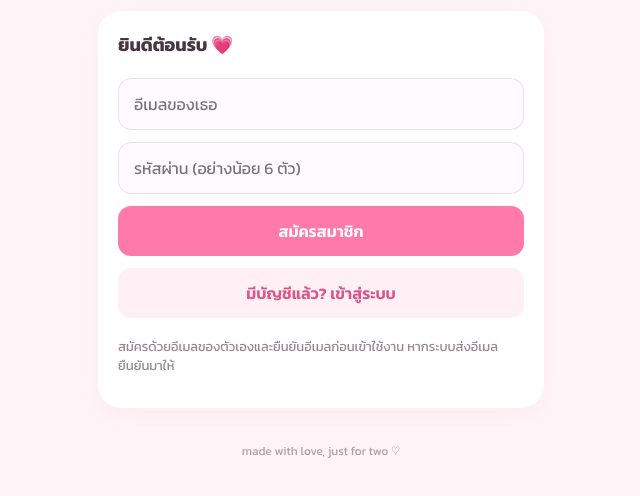
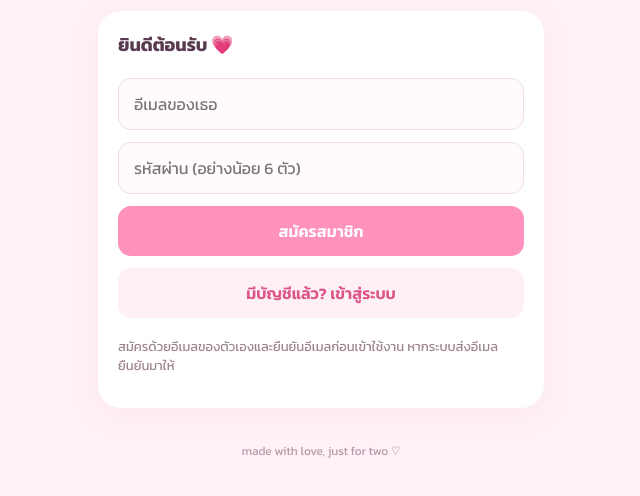
Before and after one commit to kawfang77/Love-Ticket, a plain HTML site: page index.html in a window 1280 px wide. Shown: the part 196-692 px from the top of the page, without its empty margins (319-959 px from the left). Drawn offline with nearby package versions, Linux system fonts and the light colour scheme.

Commit message:
Update index.html

```diff
--- a/index.html
+++ b/index.html
@@ -7,7 +7,15 @@
 <script src="https://cdn.jsdelivr.net/npm/@supabase/supabase-js@2"></script>
 <style>
 @import url('https://fonts.googleapis.com/css2?family=Kanit:wght@300;400;500;600;700&display=swap');
-:root{--pink:#ff79a9;--deep:#ed5790;--bg:#fff5f8;--ink:#493541}
+:root{
+  --pink:#FF91BD;
+  --deep:#F05B9B;
+  --bg:#FFF1F7;
+  --ink:#593B50;
+  --soft:#FFE0ED;
+  --purple:#D8BDF7;
+  --cream:#FFFAF2;
+}
 *{box-sizing:border-box}
 body{margin:0;background:var(--bg);color:var(--ink);font-family:Kanit,sans-serif}
 main{max-width:480px;margin:auto;padding:22px 17px 50px}
```
